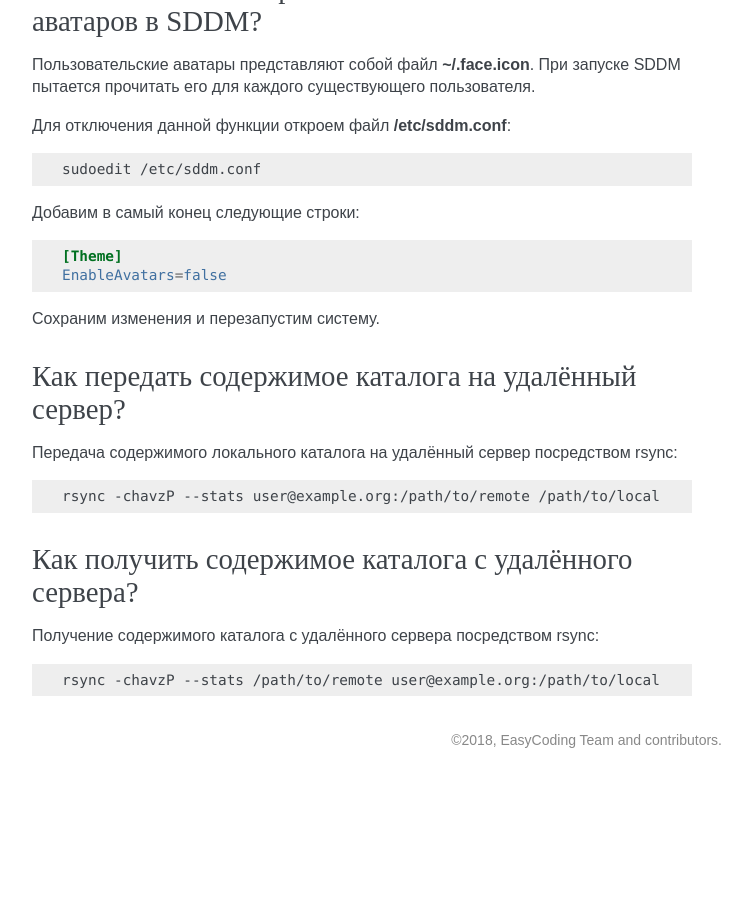
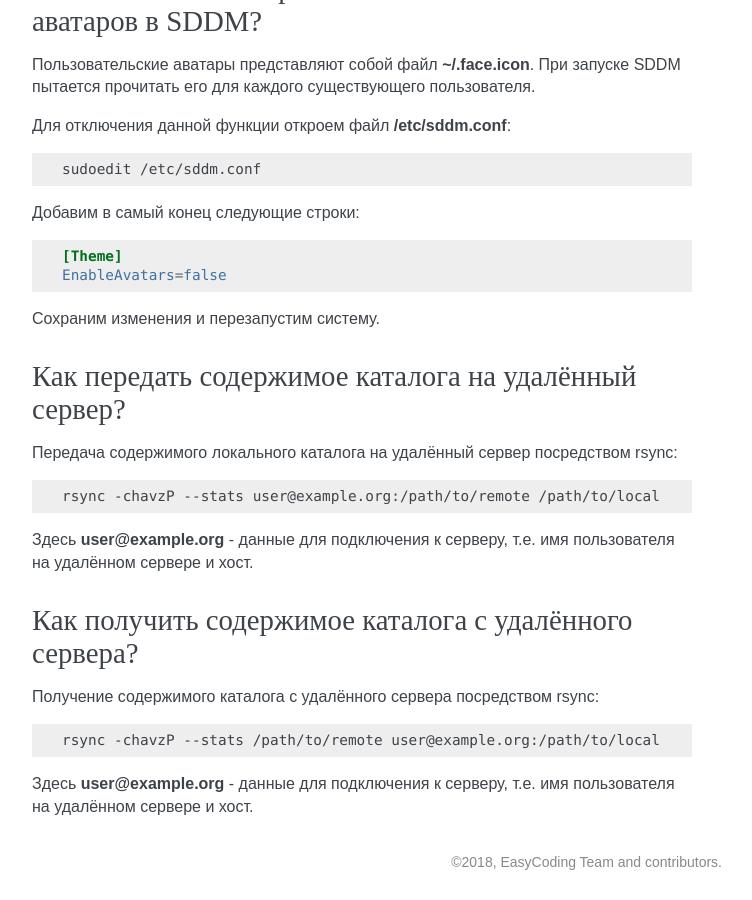
Before and after one commit to RussianFedora/FAQ, a Sphinx documentation site: the page built from source/using-system.rst, in a window 1280 px wide and 900 px high, scrolled down 20556 px. Shown: the whole window, without its empty margins (388-1140 px from the left). Built offline with Sphinx 7.4.7, drawn with Linux system fonts in a browser that asks for light colours; before the commit the page ends 21334 px from its top, so only the background shows below that.

Commit message:
Added commentary to the last two questions.

```diff
--- a/source/using-system.rst
+++ b/source/using-system.rst
@@ -1217,6 +1217,8 @@ KDE предоставляет особый PAM модуль для автома
 
     rsync -chavzP --stats user@example.org:/path/to/remote /path/to/local
 
+Здесь **user@example.org** - данные для подключения к серверу, т.е. имя пользователя на удалённом сервере и хост.
+
 .. index:: ssh, rsync, sync
 .. _ssh-rsync:
 
@@ -1228,3 +1230,5 @@ KDE предоставляет особый PAM модуль для автома
 .. code-block:: bash
 
     rsync -chavzP --stats /path/to/remote user@example.org:/path/to/local
+
+Здесь **user@example.org** - данные для подключения к серверу, т.е. имя пользователя на удалённом сервере и хост.
```
